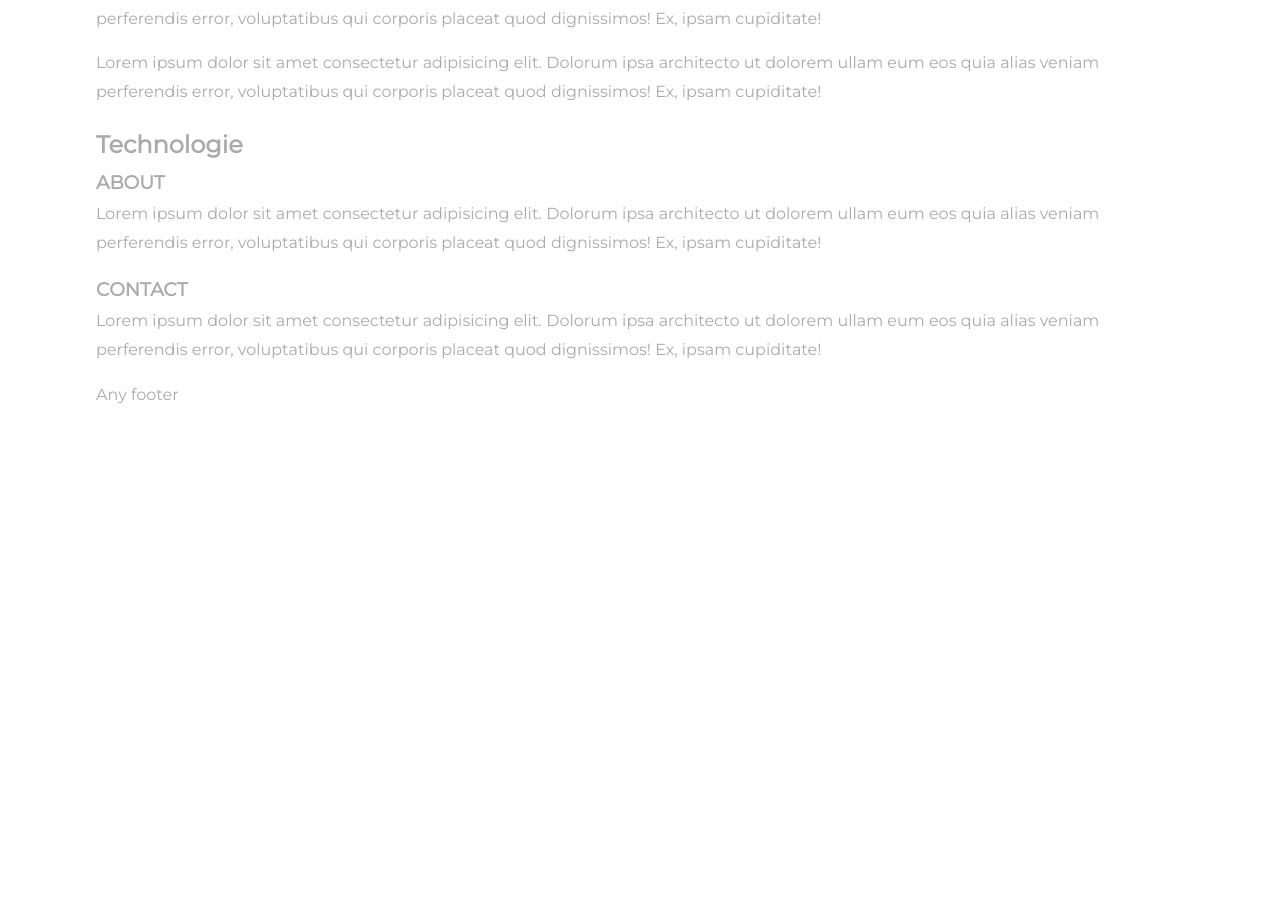
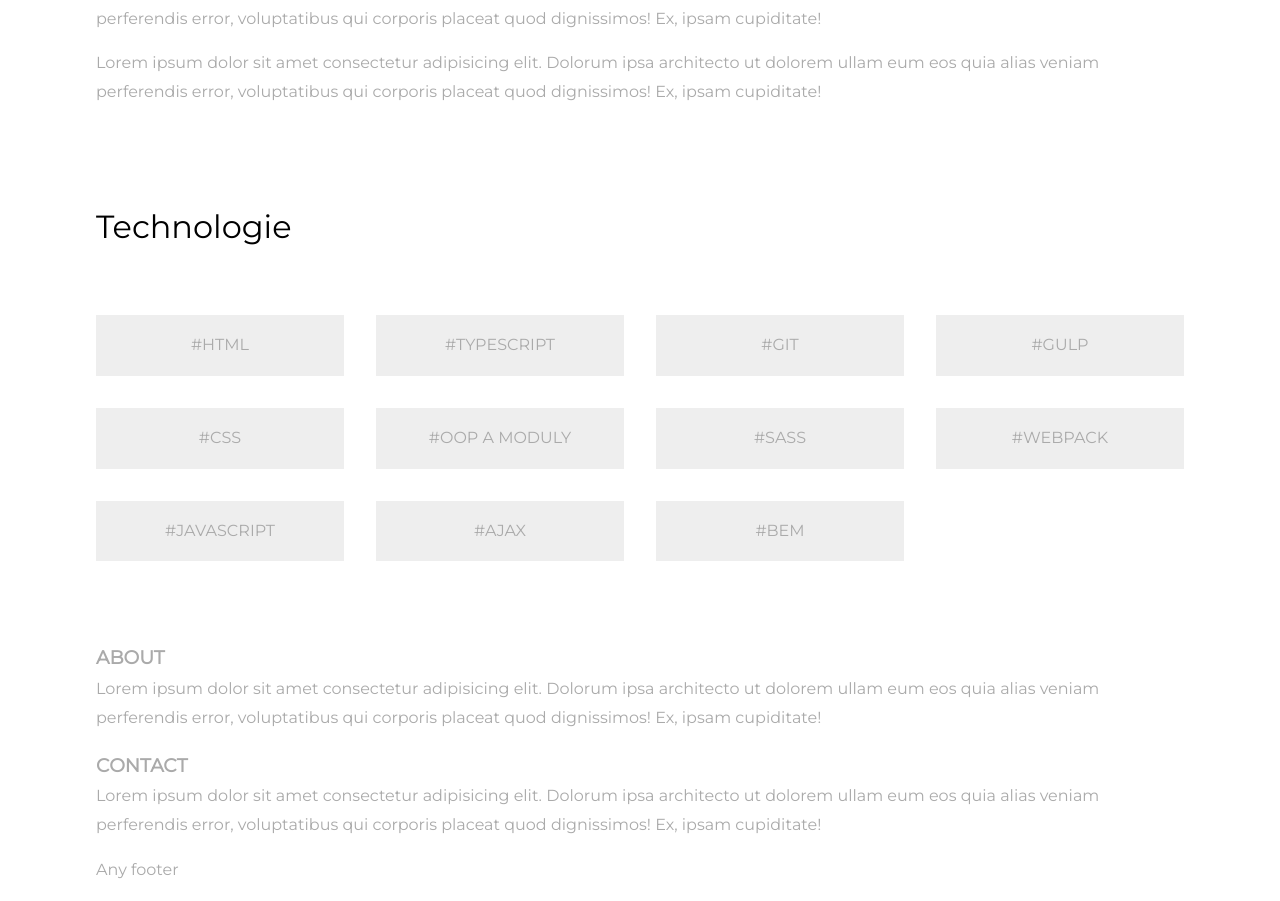
Before and after one commit to petrzabransky/petrzabransky, a React (Create React App) app: page / in a window 1280 px wide. Shown: the part 1249-2150 px from the top of the page. Before the commit the page ends 1675 px from the top, so only its background shows below. Built offline with nearby package versions, Linux system fonts and the light colour scheme.

Commit message:
Add Technology section

```diff
--- a/src/components/block/technology/Technology.scss
+++ b/src/components/block/technology/Technology.scss
@@ -0,0 +1,4 @@
+.technology {
+	padding-top: 5rem;
+	padding-bottom: 5rem;
+}
--- a/src/components/block/technology/Technology.tsx
+++ b/src/components/block/technology/Technology.tsx
@@ -1,12 +1,27 @@
 import "../../../styles/container.scss";
+import "../../../styles/grid.scss";
 import "./Technology.scss";
 
 const Technology = () => {
 	return (
-		<section id="#technology">
+		<section className="technology" id="#technology">
 			<div className="container">
-				<h2>Technologie</h2>
+				<h2 className="heading heading--header">Technologie</h2>
+				<div className="grid grid--4">
+					<span className="hashtag hashtag--big">html</span>
+					<span className="hashtag hashtag--big">typescript</span>
+					<span className="hashtag hashtag--big">git</span>
+					<span className="hashtag hashtag--big">gulp</span>
 
+					<span className="hashtag hashtag--big">css</span>
+					<span className="hashtag hashtag--big">oop a moduly</span>
+					<span className="hashtag hashtag--big">sass</span>
+					<span className="hashtag hashtag--big">webpack</span>
+
+					<span className="hashtag hashtag--big">javascript</span>
+					<span className="hashtag hashtag--big">ajax</span>
+					<span className="hashtag hashtag--big">bem</span>
+				</div>
 			</div>
 		</section>
 	)
```
